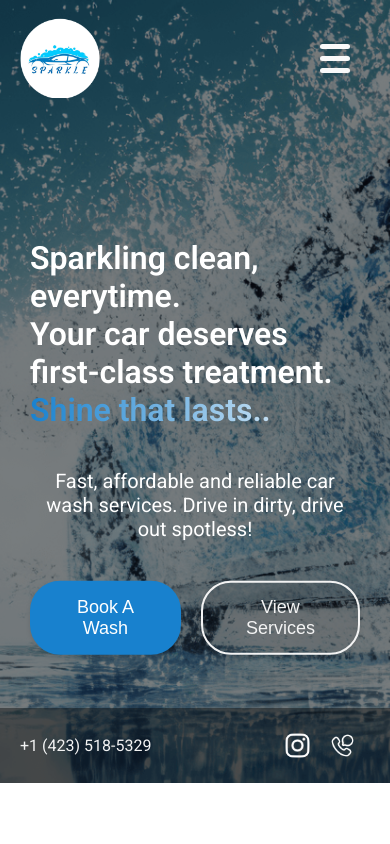
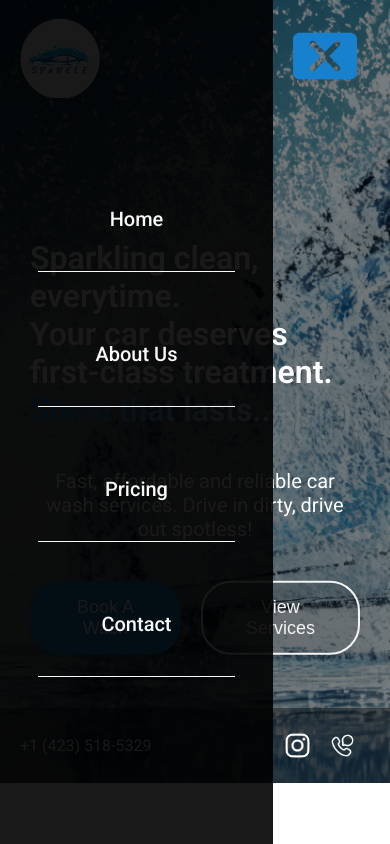
Before and after one commit to TheWebstr25/sparkle-car-wash, a plain HTML site: page index.html in a window 390 px wide. Both pictures are taken after a click on the element 340 px from the left and 58 px from the top of the page. Shown: the top 844 px of the page. Drawn offline with Linux system fonts and the light colour scheme.

Commit message:
Hide logo and navigation elements on mobile view

```diff
--- a/style.css
+++ b/style.css
@@ -51,6 +51,10 @@ header .logo{
   height: 100px;
   margin: 0;
   padding-left: 30px;
+}
+
+.x{
+  display: none;
 }
 
 nav ul{
@@ -666,6 +670,7 @@ li{
   }
 
   nav{
+    display: none;
     position: absolute;
     width: 70vw;
     height: 100vh;
@@ -696,7 +701,7 @@ li{
   }
 
   .x{
-    display: block;
+    display: none;
   }
 
   nav ul{
@@ -717,7 +722,7 @@ li{
   }
 
   #hamburger{
-    display: none;
+    display: flex;
 
   }
 
```
